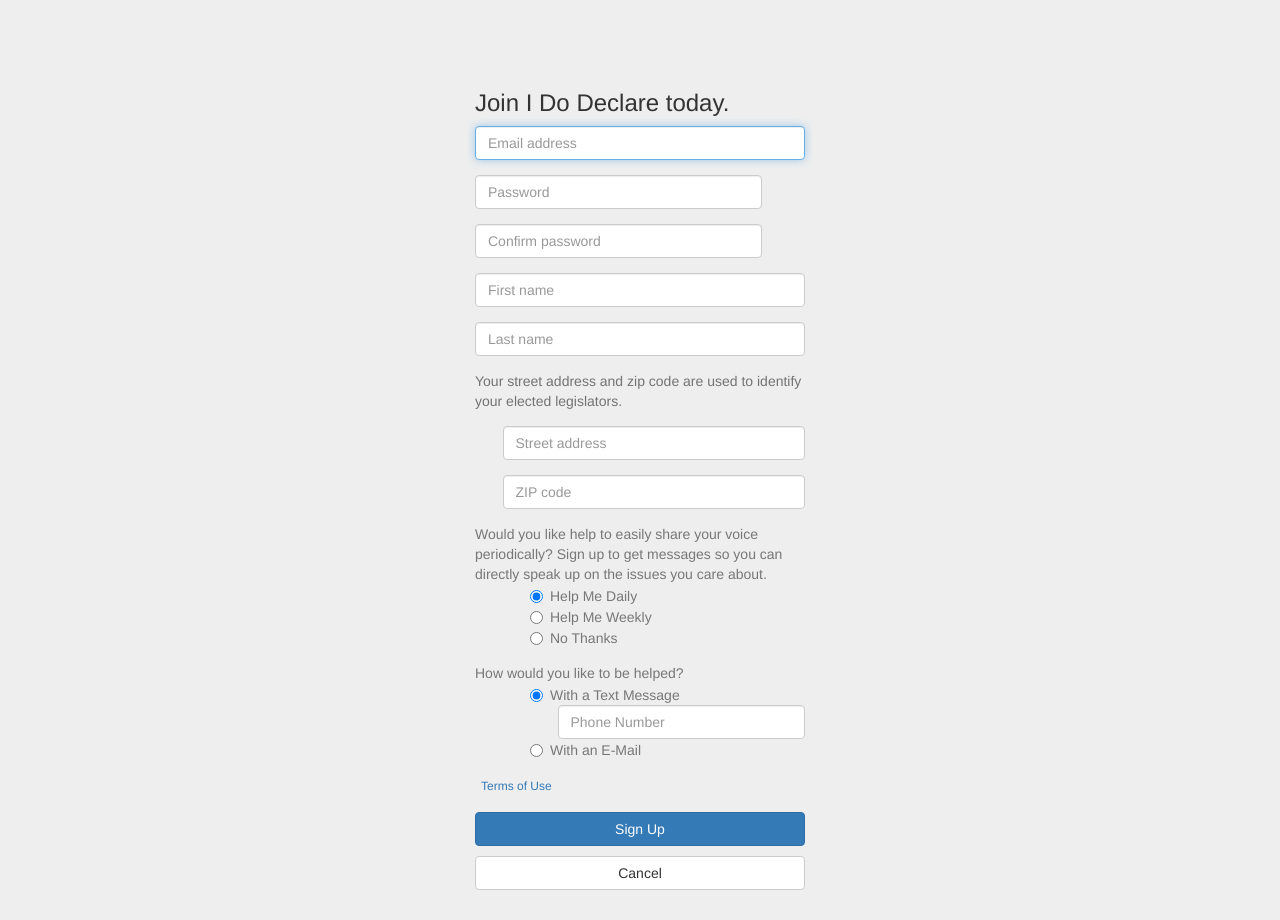
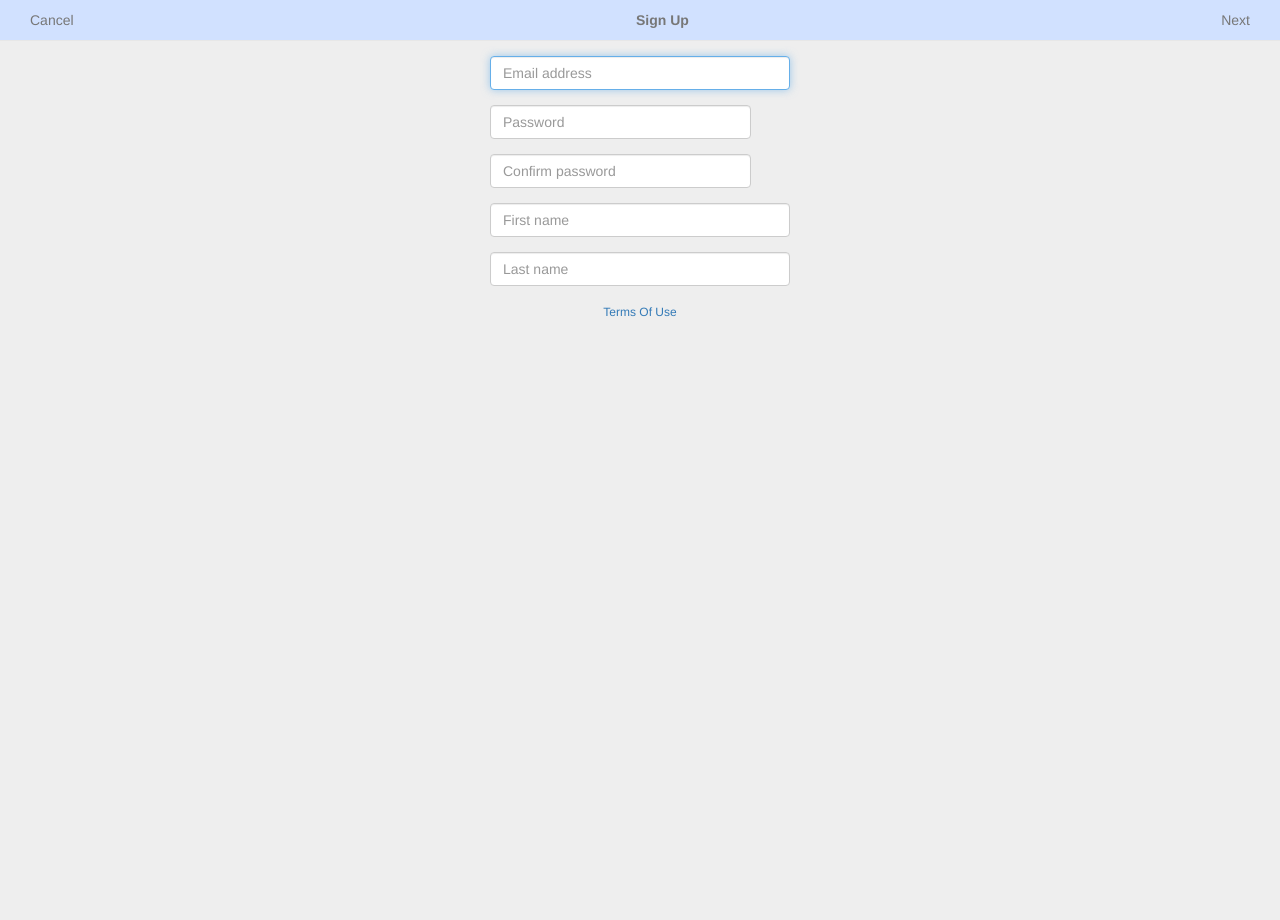
Before and after one commit to michaelcrubenstein/IDoDeclare, a Django app: page /dico/signup/ in a window 1280 px wide. After the commit the page ends 317 px from the top, so only its background shows below. Run offline with Django 3.2, Linux system fonts and the light colour scheme; some libraries are stand-ins or nearby versions.

Commit message:
Standardize the UI for signing up to match other panels

```diff
--- a/dico/templates/dico/signup.html
+++ b/dico/templates/dico/signup.html
@@ -16,6 +16,7 @@
     <link href="{% static "bootstrap/css/bootstrap.min.css" %}" rel="stylesheet">
 
     <!-- Custom styles for this template -->
+    <link href="{% static "dico/css/dicopage.css" %}" rel="stylesheet">
     <link href="{% static "dico/css/formsimple.css" %}" rel="stylesheet">
 
 	<style>
@@ -29,6 +30,158 @@
       <script src="https://oss.maxcdn.com/html5shiv/3.7.2/html5shiv.min.js"></script>
       <script src="https://oss.maxcdn.com/respond/1.4.2/respond.min.js"></script>
     <![endif]-->
+
+  </head>
+
+<body max-width="100%">
+    <div class="container">
+		<nav class="navbar navbar-default navbar-fixed-top dico-navbar" role="navigation">
+			<div class="container-fluid">
+				<!-- Collect the nav links, forms, and other content for toggling -->
+				<div class="nav">
+					<div class="dico-navbar-commands">
+						<span class="dico-pull-left">
+							<span id="id_cancelButton" class="navbar-text navbar-link pull-left dico-navbar-text">Cancel</span>
+						</span>
+						<span class="dico-fill"><span class="navbar-text dico-inner-fill dico-navbar-text"><strong>Sign Up</strong></span></span>
+						<span class="dico-pull-right">
+							<span id="id_submitButton" class="navbar-text navbar-link pull-right dico-navbar-text">Next</span>
+						</span>
+					</div>
+				</div><!-- /.nav -->
+			</div>
+		</nav>
+
+		<style>
+			.form-simple {
+				padding-top: 0px;
+				padding-bottom: 0px;
+			}
+		</style>
+
+		<div class="row">
+			<div id="myAlert" class="col-xs-12"></div>
+		</div>
+
+		<form class="form-simple">
+			<div id = "id_step1">
+				<div class="row">
+					<div class="form-group col-xs-12">
+						<label for="id_username" class="control-label sr-only">Email Address</label>
+						<input id="id_username" class="form-control" maxlength="254" name="username"
+							   type="email" placeholder="Email address"/>
+					</div>
+					<div class="form-group col-xs-12">
+						<label for="id_password"  class="control-label sr-only">Password</label>
+						<input id="id_password" class="form-control password-control" name="password" type="password" placeholder="Password" />
+					</div>
+					<div id="id_confirm_form_group" class="form-group col-xs-12 has-feedback">
+						<label for="id_confirmpassword"  class="control-label sr-only">Confirm Password</label>
+						<input id="id_confirmpassword" class="form-control password-control" name="confirmpassword" type="password" placeholder="Confirm password" />
+						<span id="id_passwordOK" class="glyphicon form-control-feedback"></span>
+					</div>
+					<div class="form-group col-xs-12">
+
+						<!-- maxLength of firstname is the same as in the custom_user.AuthUser.firstName field --!>
+						<label for="id_firstname"  class="control-label sr-only">First Name</label>
+						<input id="id_firstname" class="form-control" maxlength="30" name="firstName" type="text" placeholder="First name" required/>
+					</div>
+					<div class="form-group col-xs-12">
+						<!-- maxLength of lastname is the same as in the custom_user.AuthUser.lastName field --!>
+						<label for="id_lastname"  class="control-label sr-only">Last Name</label>
+						<input id="id_lastname" class="form-control" maxlength="50" name="lastName" type="text" placeholder="Last name" required />
+					</div>
+				</div>
+			</div>
+			<div id="id_step2">
+				<div class="row">
+					<div class="form-group col-xs-12">
+						<span class="help-block">Your street address and zip code are used to identify your elected legislators.</span>
+					</div>
+
+					<div class="form-group col-xs-offset-1 col-xs-11">
+						<label for="id_streetaddress"  class="control-label sr-only">Street Address</label>
+						<input id="id_streetaddress" class="form-control" maxlength="254" name="streetAddress" type="text"
+								placeholder="Street address" required/>
+								</div>
+					<div class="form-group col-xs-offset-1 col-xs-11">
+						<label for="id_zipcode"  class="control-label sr-only">Zip Code</label>
+						<input id="id_zipcode" class="form-control" maxlength="5" name="zipcode" type="text" placeholder="ZIP code" required/>
+					</div>
+
+					<div class="form-group col-xs-12">
+						<div class="row">
+							<span class="text-muted col-xs-12">Would you like help to easily share your voice periodically? Sign up to
+								get messages so you can directly speak up on the issues you care about.</span>
+						</div>
+						<div class="row">
+							<div class="col-xs-offset-2 col-xs-10 group-row-item">
+								<label id="dailyButton" class="radio-inline">
+								  <input type="radio" name="frequencyOptions" id="id_dailyradio" value=1 />
+								  <span class="text-muted">Help Me Daily</span>
+								</label>
+							</div>
+						</div>
+						<div class="row">
+							<div class="col-xs-offset-2 col-xs-10 group-row-item">
+								<label id="weeklyButton" class="radio-inline">
+								  <input type="radio" name="frequencyOptions" id="weeklyRadio" value=2 />
+								  <span class="text-muted">Help Me Weekly</span>
+								</label>
+							</div>
+						</div>
+						<div class="row">
+							<div class="col-xs-offset-2 col-xs-10">
+								<label id="noneButton" class="radio-inline">
+								  <input type="radio" name="frequencyOptions" id="noneRadio" value=0 />
+								  <span class="text-muted">No Thanks</span>
+								</label>
+							</div>
+						</div>
+					</div>
+					<div class="form-group col-xs-12">
+						<div class="row">
+							<span class="text-muted col-xs-12">How would you like to be helped?</span>
+						</div>
+						<div class="row">
+							<div class="col-xs-offset-2 col-xs-10 group-row-item">
+								<label class="radio-inline">
+								<input type="radio" name="viaOptions" id="id_viasms" value=1></input>
+								<span class="text-muted">With a Text Message</span>
+								</label>
+							</div>
+						</div>
+						<div class="row">
+							<div class="col-xs-offset-3 col-xs-9 group-row-item">
+								<label for="id_phonenumber" class="control-label sr-only">Phone Number</label>
+								<input id="id_phonenumber" class="form-control" maxlength="25" name="phonenumber" type="text" placeholder="Phone Number" />
+							</div>
+						</div>
+						<div class="row">
+							<div class="col-xs-offset-2 col-xs-10 group-row-item">
+								<label class="radio-inline">
+								<input type="radio" name="viaOptions" id="id_viaemail" value=2></input>
+								<span class="text-muted">With an E-Mail</span>
+								</label>
+							</div>
+						</div>
+					</div>
+				</div>
+			</div>
+		</form>
+		<div class="row">
+			<a id="id_termsOfUseLink" class="btn btn-link btn-xs col-xs-12">Terms Of Use</a>
+		</div>
+		<div class="row">
+			<div id="id_termsAlert" class="col-xs-12">
+			</div>
+		</div>
+	</div>
+
+<!--     IE10 viewport hack for Surface/desktop Windows 8 bug -->
+    <script src="{% static "bootstrap/assets/js/ie10-viewport-bug-workaround.js" %}"></script>
+  </body>
+</html>
 
 <script src="https://ajax.googleapis.com/ajax/libs/jquery/1.11.2/jquery.min.js"></script>
 <script src="{% static "bootstrap/js/bootstrap.min.js" %}"></script>
@@ -52,9 +205,26 @@
 			$('.alert').parent().html('');
 		}
 
-			$("form").on('submit', function (e) {
+		function showStep1()
+		{
+			$("#id_submitButton").text('Next');
+			$("#id_cancelButton").text('Cancel');
+			$("#id_step1").css('display', 'table');
+			$("#id_step2").css('display', 'none');
+			$("#id_username").focus();
+		}
+
+		function showStep2()
+		{
 			closealert();
+			$("#id_submitButton").text('Next');
+			$("#id_cancelButton").text('Back');
+			$("#id_step2").css('display', 'table');
+			$("#id_step1").css('display', 'none');
+		}
 
+		function checkStep1()
+		{
 			if ($("#id_username").val() === "") {
 				bootstrap_alert.warning("An email address is required.");
 				$("#id_username").focus();
@@ -75,7 +245,14 @@
 				bootstrap_alert.warning("A last name is required.");
 				$("#id_lastname").focus();
 			}
-				else if ($("#id_streetaddress").val() === "") {
+			else
+				return true;	/* Everything is OK */
+
+			return false;
+		}
+
+		function checkStep2() {
+			if ($("#id_streetaddress").val() === "") {
 				bootstrap_alert.warning("A street address is required.");
 				$("#id_streetaddress").focus();
 			}
@@ -93,6 +270,12 @@
 				$("#id_phonenumber").focus();
 			}
 			else
+				return true;	/* Everything is OK */
+
+			return false;
+		}
+
+		function submitForm()
 		{
 			bootstrap_alert.show($('#myAlert'), "Signing up...<br>(this may take a minute)", "alert-info");
 
@@ -124,9 +307,7 @@
 				var s = jqXHR.status + "; " + jqXHR.statusText +
 					"<br>error: " + textStatus + "; " + errorThrown + ";"
 				if (jqXHR.status == 403) {
-							console.log("Error 403");
 					var csrftoken = $.cookie('csrftoken');
-							console.log("csrftoken: " + csrftoken);
 					if (csrfToken == '{{ csrf_token }}')
 						s = s + " csrftoken OK";
 					else
@@ -136,15 +317,101 @@
 			  });
 		}
 
+		$("form").on('submit', function (e) {
+			closealert();
+
+			if (checkStep1() && checkStep2())
+			{
+				submitForm();
+			}
+
 		   //stop form submission
 		   e.preventDefault();
 		});
 
-			$("#cancel_button").click(function(e) {
+		$("#id_cancelButton").click(function(e) {
+			if ($("#id_step1").css('display') != 'none') {
 				window.location = "{{ backURL }}";
+			}
+			else
+			{
+				showStep1();
+			}
 			e.preventDefault();
 		});
 
+		function checkUnusedEmail() {
+			bootstrap_alert.show($('#myAlert'), "Checking Email Address...<br>(this may take a minute)", "alert-info");
+
+			deferredObject = $.post("{% url 'checkUnusedEmail' %}",
+				{ csrfmiddlewaretoken: '{{ csrf_token }}',
+					"email": $("#id_username").val(),
+				})
+			  .done(function(json, textStatus, jqXHR)
+				{
+					if (json['success']) {
+						closealert();
+						showStep2();
+					}
+					else {
+						bootstrap_alert.warning(json['error']);
+					}
+				})
+			  .fail(function(jqXHR, textStatus, errorThrown) {
+				console.log( "error: " + textStatus + "; " + errorThrown + ";");
+				console.log( jqXHR.status + "; " + jqXHR.statusText);
+				var s = jqXHR.status + "; " + jqXHR.statusText +
+					"<br>error: " + textStatus + "; " + errorThrown + ";"
+				if (jqXHR.status == 403) {
+					var csrftoken = $.cookie('csrftoken');
+					if (csrfToken == '{{ csrf_token }}')
+						s = s + " csrftoken OK";
+					else
+						s = s + " csrftoken mismatch: (" + csrftoken + ", " + "{{ csrf_token }})";
+				}
+				bootstrap_alert.warning(s);
+			  });
+		}
+
+		$("#id_submitButton").click(function(e) {
+			if ($("#id_step1").css('display') != 'none')
+			{
+				if (checkStep1())
+					checkUnusedEmail();
+			}
+			else
+			{
+				if (checkStep2())
+					submitForm();
+			}
+
+			e.preventDefault();
+		});
+
+		$("#id_termsOfUseLink").click(function(e) {
+			showTermsOfUse();
+			e.preventDefault();
+		});
+
+		function showTermsOfUse() {
+			var message = "<p>I Do Declare is a public forum for people's views to be shared. As such," +
+				   " any information you enter into the system is in the public" +
+				   " domain with the following exceptions:</p>" +
+				"<ul>" +
+				"<li>Addresses and phone numbers will not be shared" +
+				    " except as required by law. Any change to this exception will be preceded by" +
+				    " an email notification to registered users not less than 30 days before the" +
+				    " change along with the ability of registered users to opt out of such a change.</li>" +
+				"<li>In keeping with best security practices, passwords are not stored in this system.</li>" +
+				"</ul>" +
+				"<p>These terms of use have not been subject to any revision based on" +
+					" review by a lawyer." +
+				"</p>";
+			$("#id_termsAlert").html('<div class="alert alert-info alert-dismissable"><button type="button" class="close" data-dismiss="alert" aria-hidden="true">&times;</button>'+message+'</div>');
+		}
+
+		$("#id_username").focus()
+		$("#id_step2").css('display', 'none');
 		$("input[type='text']").bind("keyup input paste", checkenabled);
 		$("input[type='password']").bind("keyup input paste", checkenabled);
 		checkenabled();
@@ -158,35 +425,6 @@
 	});
 
 	function checkenabled() {
-// 			if ($("#id_username").val() === "" ||
-// 				$("#id_password").val() === "" ||
-// 				$("#id_firstname").val() === "" ||
-// 				$("#id_lastname").val() === "" ||
-// 				$("#id_streetaddress").val() === "" ||
-// 				$("#id_zipcode").val() === "")
-// 				$( "#submit_button" ).prop( "disabled", true );
-// 			else if ($("#id_confirmpassword").val() != $("#id_password").val()) {
-// 				$( "#submit_button" ).prop( "disabled", true );
-// 			}
-// 			else
-// 			{
-// 				// Make sure the email address has an "@" sign followed by a "."
-// 				testusername = $("#id_username").val();
-// 				if (testusername.indexOf("@") == -1 ||
-// 					testusername.indexOf(".") == -1 ||
-// 					testusername.indexOf("@") > testusername.lastIndexOf("."))
-// 					$( "#submit_button" ).prop( "disabled", true );
-// 				else
-// 				{
-// 					// Make sure the zipcode is 5 characters.
-// 					testzipcode = $("#id_zipcode").val();
-// 					if (testzipcode.length != 5)
-// 						$( "#submit_button" ).prop( "disabled", true );
-// 					else
-// 						$( "#submit_button" ).prop( "disabled", false );
-// 				}
-// 			}
-
 		if ($("#id_password").val() === "" ||
 			$("#id_confirmpassword").val() !== $("#id_password").val())
 		{
@@ -200,139 +438,3 @@
 		}
 	};
 </script>
-
-  </head>
-
-<body max-width="100%">
-    <div class="container">
-		<form class="form-simple">
-			<div class="row">
-				<h3>Join I Do Declare today.</h3>
-
-				<div class="form-group">
-					<label for="id_username"  class="control-label sr-only">Email Address</label>
-					<input id="id_username" class="form-control" maxlength="254" name="username"
-						   type="email" placeholder="Email address"/>
-				</div>
-				<div class="form-group">
-					<label for="id_password"  class="control-label sr-only">Password</label>
-					<input id="id_password" class="form-control password-control" name="password" type="password" placeholder="Password" />
-				</div>
-				<div id="id_confirm_form_group" class="form-group has-feedback">
-					<label for="id_confirmpassword"  class="control-label sr-only">Confirm Password</label>
-					<input id="id_confirmpassword" class="form-control password-control" name="confirmpassword" type="password" placeholder="Confirm password" />
-					<span id="id_passwordOK" class="glyphicon form-control-feedback"></span>
-				</div>
-				<div class="form-group">
-
-					<!-- maxLength of firstname is the same as in the custom_user.AuthUser.firstName field --!>
-					<label for="id_firstname"  class="control-label sr-only">First Name</label>
-					<input id="id_firstname" class="form-control" maxlength="30" name="firstName" type="text" placeholder="First name" required/>
-				</div>
-				<div class="form-group">
-
-					<!-- maxLength of firstname is the same as in the custom_user.AuthUser.lastName field --!>
-					<label for="id_lastname"  class="control-label sr-only">Last Name</label>
-					<input id="id_lastname" class="form-control" maxlength="50" name="lastName" type="text" placeholder="Last name" required />
-				</div>
-
-				<div class="form-group">
-					<span class="help-block">Your street address and zip code are used to identify your elected legislators.</span>
-				</div>
-
-				<div class="form-group col-xs-offset-1">
-					<label for="id_streetaddress"  class="control-label sr-only">Street Address</label>
-					<input id="id_streetaddress" class="form-control" maxlength="254" name="streetAddress" type="text"
-							placeholder="Street address" required/>
-							</div>
-				<div class="form-group col-xs-offset-1">
-					<label for="id_zipcode"  class="control-label sr-only">Zip Code</label>
-					<input id="id_zipcode" class="form-control" maxlength="5" name="zipcode" type="text" placeholder="ZIP code" required/>
-				</div>
-			</div>
-
-			<div class="form-group">
-				<div class="row">
-					<span class="text-muted">Would you like help to easily share your voice periodically? Sign up to
-						get messages so you can directly speak up on the issues you care about.</span>
-				</div>
-				<div class="row">
-					<div class="col-xs-offset-2 group-row-item">
-						<label id="dailyButton" class="radio-inline">
-						  <input type="radio" name="frequencyOptions" id="id_dailyradio" value=1 />
-						  <span class="text-muted">Help Me Daily</span>
-						</label>
-					</div>
-				</div>
-				<div class="row">
-					<div class="col-xs-offset-2 group-row-item">
-						<label id="weeklyButton" class="radio-inline">
-						  <input type="radio" name="frequencyOptions" id="weeklyRadio" value=2 />
-						  <span class="text-muted">Help Me Weekly</span>
-						</label>
-					</div>
-				</div>
-				<div class="row">
-					<div class="col-xs-offset-2">
-						<label id="noneButton" class="radio-inline">
-						  <input type="radio" name="frequencyOptions" id="noneRadio" value=0 />
-						  <span class="text-muted">No Thanks</span>
-						</label>
-					</div>
-				</div>
-			</div>
-			<div class="form-group">
-				<div class="row">
-					<span class="text-muted">How would you like to be helped?</span>
-				</div>
-				<div class="row">
-					<div class="col-xs-offset-2 group-row-item">
-						<label class="radio-inline">
-						<input type="radio" name="viaOptions" id="id_viasms" value=1></input>
-						<span class="text-muted">With a Text Message</span>
-						</label>
-					</div>
-				</div>
-				<div class="row">
-					<div class="col-xs-offset-3 group-row-item">
-						<label for="id_phonenumber" class="control-label sr-only">Phone Number</label>
-						<input id="id_phonenumber" class="form-control" maxlength="25" name="phonenumber" type="text" placeholder="Phone Number" />
-					</div>
-				</div>
-				<div class="row">
-					<div class="col-xs-offset-2 group-row-item">
-						<label class="radio-inline">
-						<input type="radio" name="viaOptions" id="id_viaemail" value=2></input>
-						<span class="text-muted">With an E-Mail</span>
-						</label>
-					</div>
-				</div>
-			</div>
-			<div class="form-group">
-				<div class="row">
-					<a class="btn btn-link btn-xs" href="{% url 'docTermsOfUse' %}">Terms of Use</a>
-				</div>
-			</div>
-			<div class="form-group">
-				<div class="row">
-					<div id="myAlert"></div>
-				</div>
-				<div class="row">
-					<input id="submit_button" class="btn btn-primary btn-block col-xs-12" type="submit" value="Sign Up"></input>
-				</div>
-				<div class="row">
-					<input id="cancel_button" class="btn btn-default btn-block cancel-button col-xs-12" type="button" value="Cancel"></input>
-				</div>
-			</div>
-		</form>
-
-<script type="text/javascript">
-document.getElementById('id_username').focus()
-</script>
-
-</div>
-
-<!--     IE10 viewport hack for Surface/desktop Windows 8 bug -->
-    <script src="{% static "bootstrap/assets/js/ie10-viewport-bug-workaround.js" %}"></script>
-  </body>
-</html>
--- a/dico/urls.py
+++ b/dico/urls.py
@@ -45,6 +45,8 @@ urlpatterns = patterns(
     url(r'^submitdeleteinterest/', views.submitdeleteinterest, name='deleteInterest'),
     # ex: /dico/signup/
     url(r'^signup/', views.signup, name='signup'),
+    # ex: /dico/checkUnusedEmail/
+    url(r'^checkunusedemail/', views.checkUnusedEmail, name='checkUnusedEmail'),
     # ex: /dico/newconstituent/
     url(r'^newconstituent/', views.newConstituent, name='newConstituent'),
     # ex: /dico/updateconstituent/
--- a/dico/views.py
+++ b/dico/views.py
@@ -397,6 +397,27 @@ def getDistrict(address):
     #Get the list of legislators for these coordinates.
     return congress.locate_districts_by_lat_lon(coordinates[0], coordinates[1])
 
+def checkUnusedEmail(request):
+    results = {'success':False, 'error': 'checkEmail failed'}
+    try:
+        if request.method != "POST":
+            raise Exception("checkEmail only responds to POST requests")
+
+        email = request.POST['email']
+
+        manager = get_user_model().objects
+        if manager.filter(email=manager.normalize_email(email)).count() > 0:
+            results = {'success':False, 'error': 'That email address has already been used to sign up.'}
+        else:
+            results = {'success':True}
+    except Exception as e:
+        with open('exception.log', 'a') as log:
+            log.write("%s\n" % traceback.format_exc())
+            log.flush()
+        results = {'success':False, 'error': str(e)}
+
+    return JsonResponse(results)
+
 def newConstituent(request):
     results = {'success':False, 'error': 'newConstituent failed'}
     try:
@@ -494,7 +515,7 @@ def updateConstituent(request):
 
         results = {'success':True}
     except IntegrityError as e:
-        results = {'success':False, 'error': 'That email address has already been used to sign up.'}
+        results = {'success':False, 'error': 'That email address has already been used to identify someone.'}
     except Exception as e:
         log = open('exception.log', 'a')
         log.write("%s\n" % traceback.format_exc())
```
Also changed, not shown: dico/templates/dico/createPetition.html (+18 -14 lines). Lines whose indentation alone changed are shown as unchanged.
